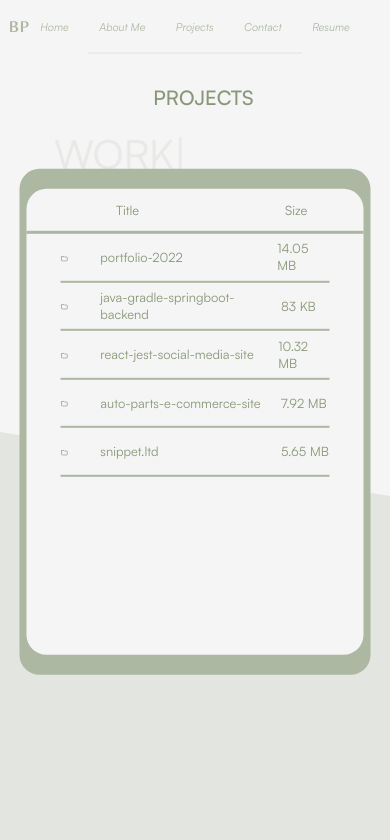
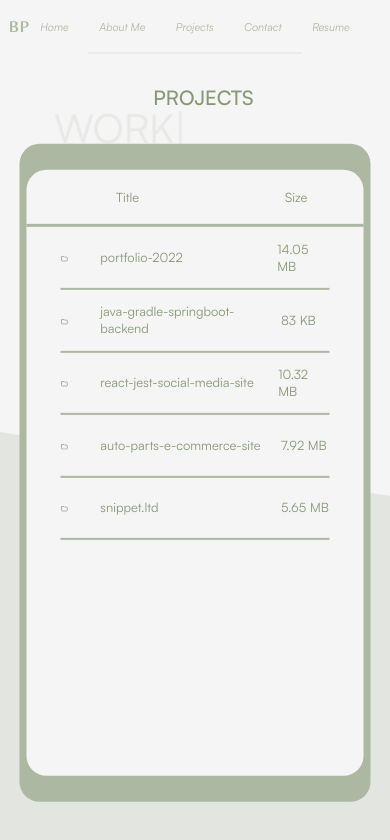
Before and after one commit to brandonleepiercy/portfolio-2022, a React (Create React App) app: page /projects in a window 390 px wide. Shown: the top 840 px of the page. Built offline with nearby package versions, Linux system fonts and the light colour scheme.

Commit message:
fixing project selected box size for mobile devices

```diff
--- a/src/components/ProjectsBox/PBScreenSelected/PBScreenSelected.js
+++ b/src/components/ProjectsBox/PBScreenSelected/PBScreenSelected.js
@@ -41,11 +41,11 @@ function PBScreenSelected(props) {
                     {project.public ?
                     <div className='project-selected-links-container'>
                         <div className='github-link project-link'>
-                            <a href={project.githubLink} target="_blank">Github</a>
+                            <a href={project.githubLink} target="_blank" rel='noreferrer'>Github</a>
                         </div>
 
                         <div className='deployment-link project-link'>
-                            <a href={project.deployment} target='_blank'>Deployment</a>
+                            <a href={project.deployment} target='_blank' rel='noreferrer'>Deployment</a>
                         </div>
                     </div>
                     :null}
--- a/src/components/ProjectsBox/ProjectsBox.css
+++ b/src/components/ProjectsBox/ProjectsBox.css
@@ -606,4 +606,9 @@
     .screen-index-size {
         font-size: 3.3vw;
     }
+
+    .project-box-container {
+        height: 78vh;
+        top: 56%;
+    }
 }
```
